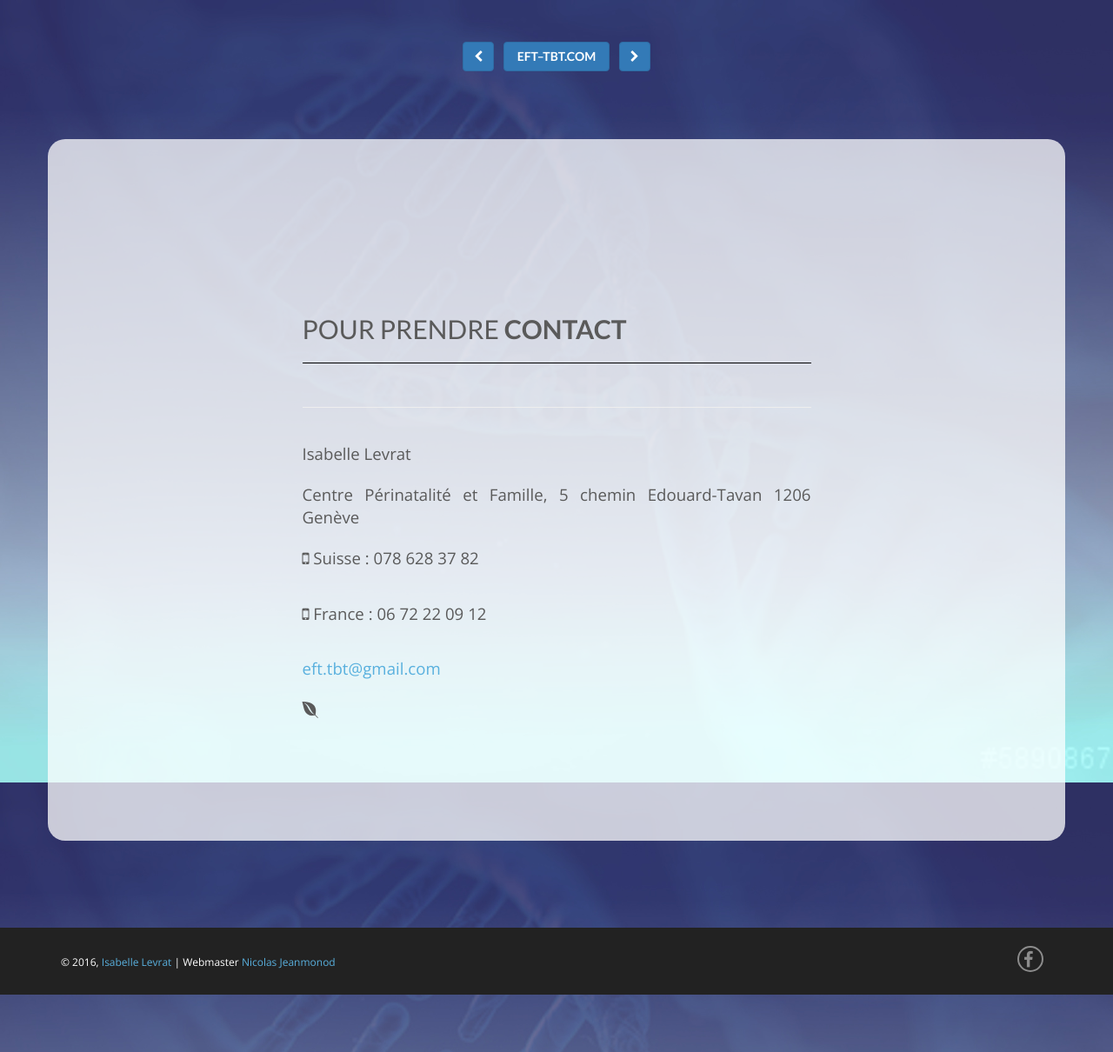
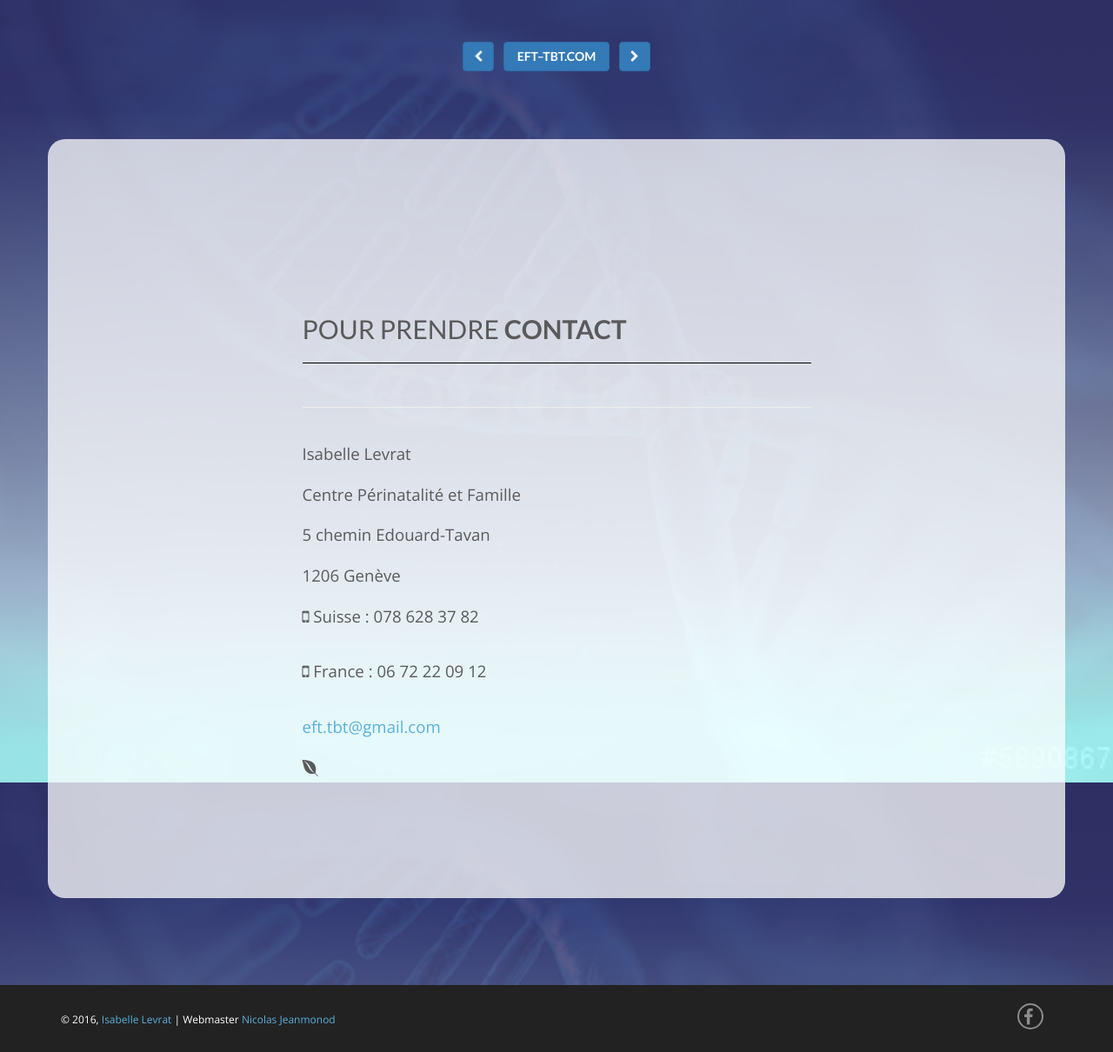
Before and after one commit to efttbthub/eft-tbt-v2, a Jekyll site: the page built from 110-page-accueil-contact.md, in a window 1280 px wide. Shown: the whole page at 87% size. Built offline with Jekyll 4.4.1, drawn with Linux system fonts in a browser that asks for light colours; nearby versions of some CDN libraries.

Commit message:
ajustement adress

```diff
--- a/110-page-accueil-contact.md
+++ b/110-page-accueil-contact.md
@@ -12,7 +12,11 @@ published: true
 
 Isabelle Levrat
 
-Centre Périnatalité et Famille, 5 chemin Edouard-Tavan 1206 Genève
+Centre Périnatalité et Famille
+
+5 chemin Edouard-Tavan
+
+1206 Genève
 
 <i class="fa fa-mobile"></i> Suisse : 078 628 37 82
 
```
